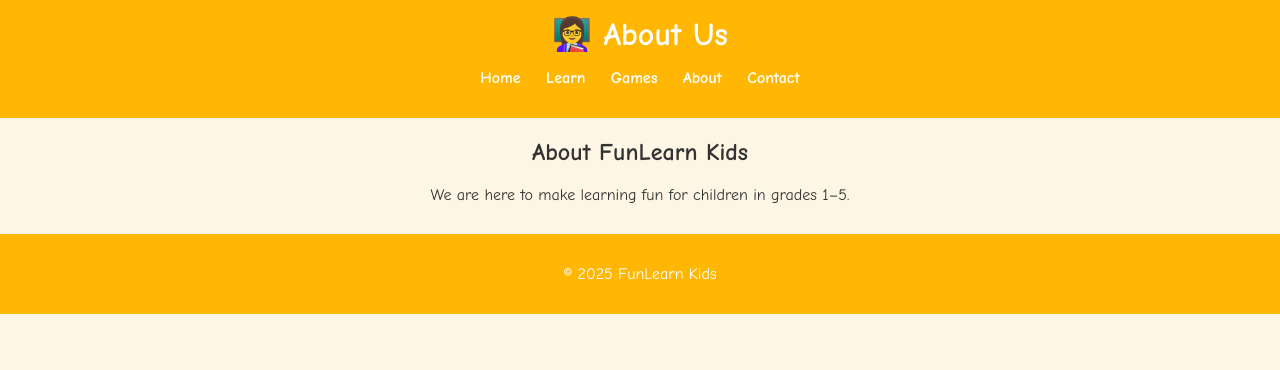
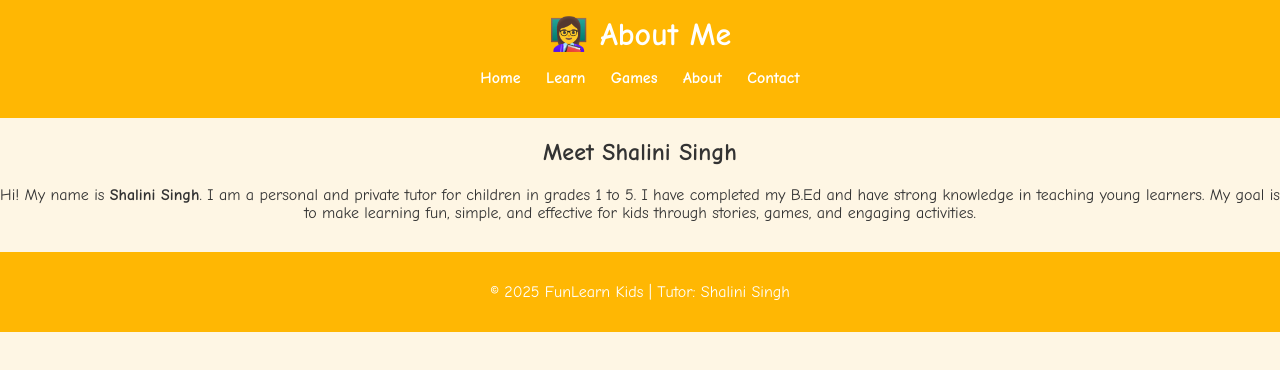
Before and after one commit to kuuldeepsingh-coder/Kids-website, a plain HTML site: page about.html in a window 1280 px wide. Drawn offline with Linux system fonts and the light colour scheme.

Commit message:
Add files via upload

```diff
--- a/about.html
+++ b/about.html
@@ -3,12 +3,12 @@
 <head>
   <meta charset="UTF-8">
   <meta name="viewport" content="width=device-width, initial-scale=1.0">
-  <title>About Us - FunLearn Kids</title>
+  <title>About Me - FunLearn Kids</title>
   <link rel="stylesheet" href="style.css">
 </head>
 <body>
   <header>
-    <h1>👩‍🏫 About Us</h1>
+    <h1>👩‍🏫 About Me</h1>
     <nav>
       <ul>
         <li><a href="index.html">Home</a></li>
@@ -21,12 +21,12 @@
   </header>
 
   <section>
-    <h2>About FunLearn Kids</h2>
-    <p>We are here to make learning fun for children in grades 1–5.</p>
+    <h2>Meet Shalini Singh</h2>
+    <p>Hi! My name is <strong>Shalini Singh</strong>. I am a personal and private tutor for children in grades 1 to 5. I have completed my B.Ed and have strong knowledge in teaching young learners. My goal is to make learning fun, simple, and effective for kids through stories, games, and engaging activities.</p>
   </section>
 
   <footer>
-    <p>© 2025 FunLearn Kids</p>
+    <p>© 2025 FunLearn Kids | Tutor: Shalini Singh</p>
   </footer>
 </body>
 </html>
```
Also changed, not shown: contact.html (+4 -4 lines), games.html (+1 -1 lines), index.html (+3 -2 lines), learn.html (+1 -1 lines).
